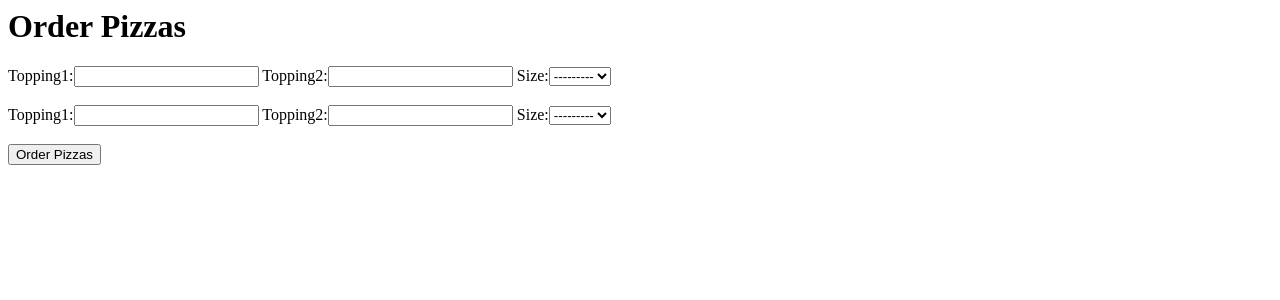
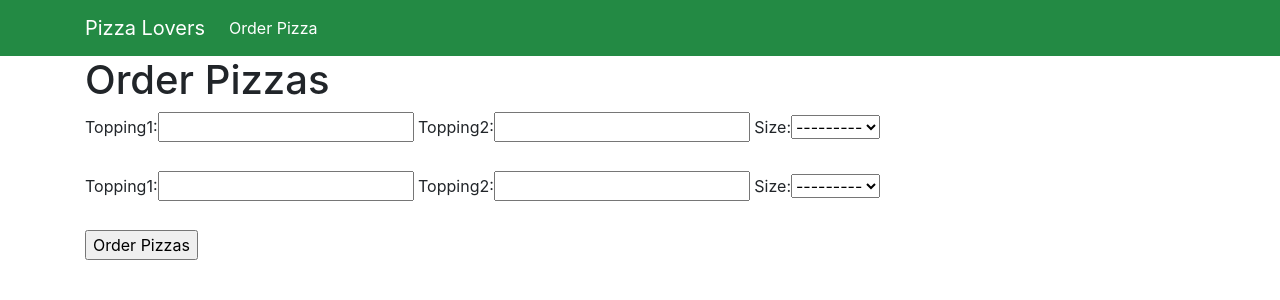
Before and after one commit to Arpik/PizzaLovers, a Django app: page /pizzas in a window 1280 px wide. Shown: the top 300 px of the page. Run offline with Django 3.2, Linux system fonts and the light colour scheme; data that the repository does not hold is empty; some libraries are stand-ins or nearby versions.

Commit message:
Added base.html to pizzas.

```diff
--- a/pizzalovers/pizza/templates/pizza/pizzas.html
+++ b/pizzalovers/pizza/templates/pizza/pizzas.html
@@ -1,4 +1,7 @@
-<h1> Order Pizzas </h1>
+{% extends 'pizza/base.html' %}
+{% block 'body' %}
+<div class="container">
+    <h1>Order Pizzas </h1>
     <h2> {{ note }} </h2>
 
     <form action = "{% url 'pizzas' %}" method = "post">
@@ -11,3 +14,5 @@
         {% endfor %}
         <input type = "submit" value = "Order Pizzas">
     </form>
+</div>
+{% endblock %}
```
Lines whose indentation alone changed are shown as unchanged.
